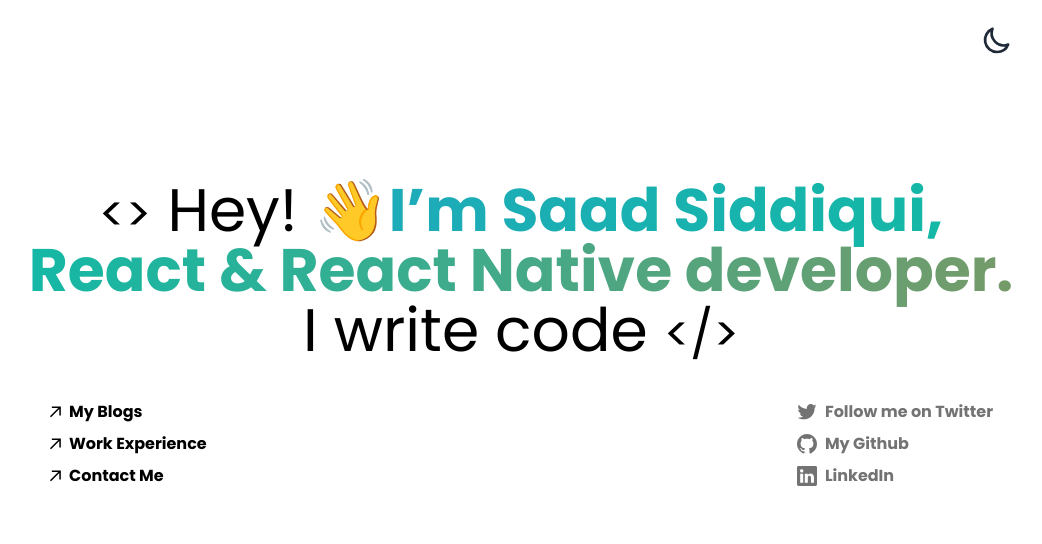
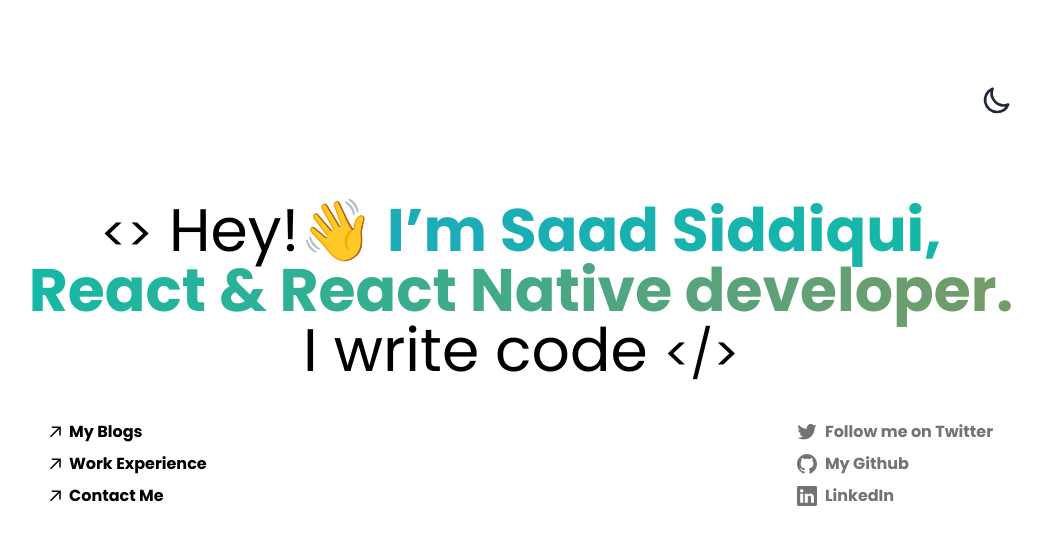
Before and after one commit to saadsiddiqui07/saad.portfolio, a Next.js app: page / in a window 1280 px wide. Shown: the top 544 px of the page, without its empty margins (119-1161 px from the left). Built offline with nearby package versions, Linux system fonts and the light colour scheme.

Commit message:
fix: UI stylings

```diff
--- a/components/hero-section/index.tsx
+++ b/components/hero-section/index.tsx
@@ -8,15 +8,16 @@ import poppins from "@/styles";
 
 const HeroSection = () => {
   return (
-    <main className={`${poppins.className}`}>
-      <div className="flex flex-col items-center md:py-10 justify-center mt-20 mx-5 md:mt-30 sm:mx-10 md:mx-20">
+    <div className={`${poppins.className}`}>
+      <div className="flex flex-col items-center justify-center mt-20 mx-5 md:mt-30 sm:mx-10 md:mx-20">
         <div className="items-center">
           <h1 className="text-4xl sm:text-5xl md:text-6xl text-center">
             <span className="dark:text-gray-400 text3xl sm:text-4xl md:text-5xl">
               {"<>"}
             </span>{" "}
-            Hey! 👋
+            Hey!👋
             <span className="font-bold bg-gradient-to-r dark:from-blue-300 dark:via-teal-300 dark:to-orange-300 from-blue-500 via-teal-500 to-orange-500 text-transparent bg-clip-text bg-300% animate-gradient">
+              {" "}
               I’m Saad Siddiqui, React & React Native developer.
             </span>{" "}
             <span>I write code </span>
@@ -72,7 +73,7 @@ const HeroSection = () => {
           </div>
         </div>
       </div>
-    </main>
+    </div>
   );
 };
 
--- a/components/icons/DarkMode.tsx
+++ b/components/icons/DarkMode.tsx
@@ -7,7 +7,7 @@ const DarkMode = () => {
       viewBox="0 0 24 24"
       fill="none"
       stroke="currentColor"
-      className="w-6 h-6 md:h-8 md:w-8 text-gray-800 dark:text-gray-200"
+      className="w-8 h-8 text-gray-800 dark:text-gray-200"
     >
       <path
         strokeLinecap="round"
--- a/components/icons/LightMode.tsx
+++ b/components/icons/LightMode.tsx
@@ -7,7 +7,7 @@ const LightMode = () => {
       viewBox="0 0 24 24"
       fill="none"
       stroke="currentColor"
-      className="w-6 h-6 md:h-8 md:w-8 text-gray-800 dark:text-gray-200"
+      className="w-8 h-8 text-gray-800 dark:text-gray-200"
     >
       <path
         strokeLinecap="round"
--- a/pages/_document.tsx
+++ b/pages/_document.tsx
@@ -1,4 +1,4 @@
-import { Html, Head, Main, NextScript } from 'next/document'
+import { Html, Head, Main, NextScript } from "next/document";
 
 export default function Document() {
   return (
@@ -9,5 +9,5 @@ export default function Document() {
         <NextScript />
       </body>
     </Html>
-  )
+  );
 }
--- a/pages/blogs/[slug].tsx
+++ b/pages/blogs/[slug].tsx
@@ -11,6 +11,7 @@ import Seo from "@/components/seo";
 import LinkedinIcon from "@/components/icons/LinkedinIcon";
 import FacebookIcon from "@/components/icons/FacebookName";
 import readingTime from "reading-time";
+import Head from "next/head";
 
 export default function BlogDetails({
   frontMatter,
@@ -49,6 +50,9 @@ export default function BlogDetails({
         url={blogURL}
       />
       <div className="container mx-auto px-2 py-5 md:py-10 my-10 md:px-1">
+        <Head>
+          <title>Blogs | {frontMatter.title}</title>
+        </Head>
         <div className="flex">
           <div
             onClick={() => router.back()}
--- a/pages/blogs/index.tsx
+++ b/pages/blogs/index.tsx
@@ -7,22 +7,25 @@ import BackIcon from "@/components/icons/BackIcon";
 import BlogPost from "@/components/blog-post";
 import poppins from "@/styles";
 import Seo from "@/components/seo";
+import Head from "next/head";
 
 export default function BlogsPage({ blogs }: any) {
   return (
     <>
       <Seo />
       <section className="container px-2 py-5 md:py-10 my-10 md:px-1">
+        <Head>
+          <title>Saad Siddiqui | Blogs</title>
+        </Head>
         <div className="flex flex-row items-center">
           <Link
             href="/"
             className="transition duration-200 ease-out hover:scale-125"
           >
-            <BackIcon  />
+            <BackIcon />
           </Link>
           <h1 className="font-bold text-xl">Back</h1>
         </div>
-
         <div className={`grid grid-cols-1 mb-2 md:p-0 ${poppins.className}`}>
           {blogs.map(({ slug, frontMatter, readTime }: any) => (
             <BlogPost
--- a/pages/contact/index.tsx
+++ b/pages/contact/index.tsx
@@ -8,6 +8,7 @@ import React, {
 import BackIcon from "@/components/icons/BackIcon";
 import toast from "react-hot-toast";
 import Link from "next/link";
+import Head from "next/head";
 
 interface InputTypes {
   inpLabel: string;
@@ -97,6 +98,9 @@ const ContactPage = () => {
 
   return (
     <div className={`container px-4 py-5 md:py-10 my-10 md:px-1`}>
+      <Head>
+        <title>Saad Siddiqui | Contact</title>
+      </Head>
       <div className="flex flex-row items-center">
         <Link
           href="/"
--- a/pages/experience/index.tsx
+++ b/pages/experience/index.tsx
@@ -3,10 +3,14 @@ import BackIcon from "@/components/icons/BackIcon";
 import Steps from "@/components/steps";
 import Link from "next/link";
 import { SKILLS } from "@/constants";
+import Head from "next/head";
 
 const ExperiencePage = () => {
   return (
     <div className="container px-2 py-5 md:py-10 my-10 md:px-1">
+      <Head>
+        <title>Saad Siddiqui | Experience </title>
+      </Head>
       <div className="flex flex-row items-center">
         <Link
           href="/"
--- a/pages/index.tsx
+++ b/pages/index.tsx
@@ -1,11 +1,17 @@
 import Header from "@/components/Header";
 import HeroSection from "@/components/hero-section";
+import Head from "next/head";
 
 export default function Home() {
   return (
-    <main className="md:max-w-6xl flex-1 md:mx-auto">
-      <Header />
-      <HeroSection />
-    </main>
+    <div className="md:max-w-6xl flex-1 md:mx-auto">
+      <Head>
+        <title>Saad Siddiqui | React Developer</title>
+      </Head>
+      <main className="mt-10 md:mt-20">
+        <Header />
+        <HeroSection />
+      </main>
+    </div>
   );
 }
```
